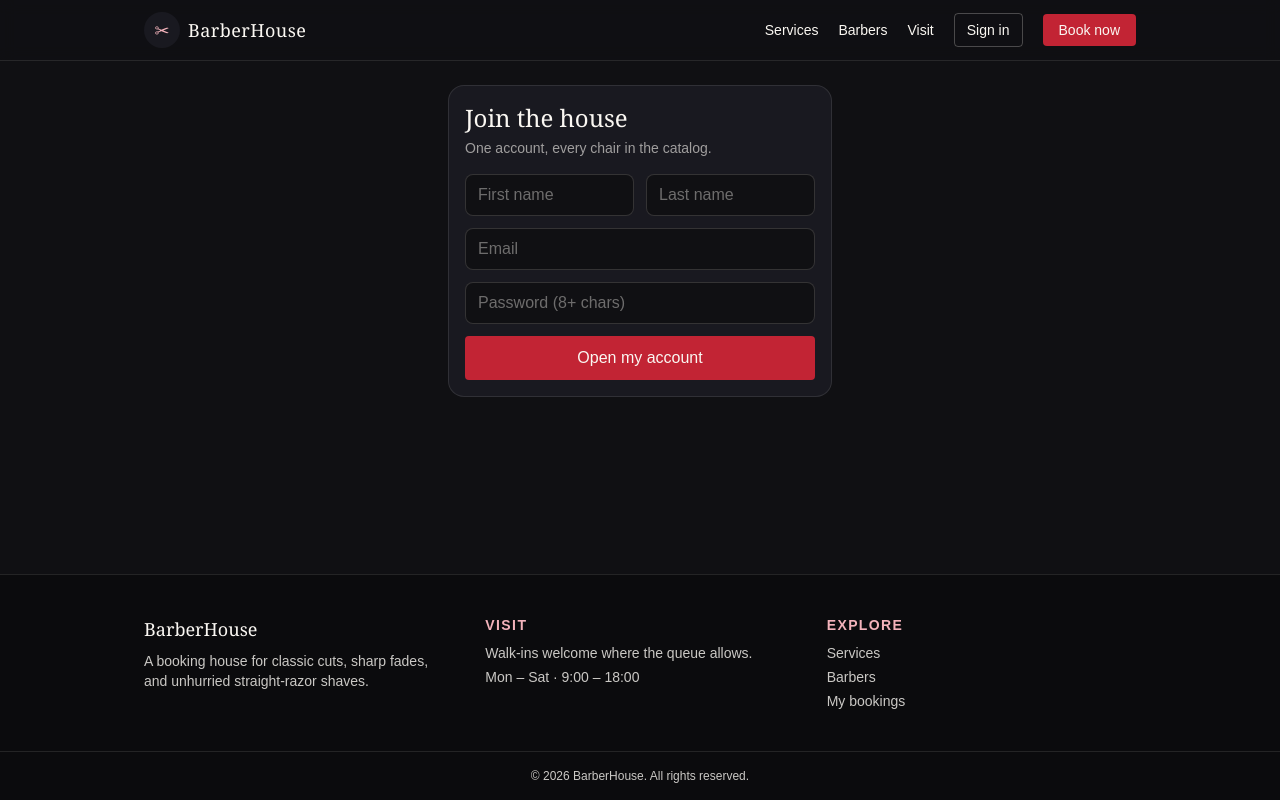
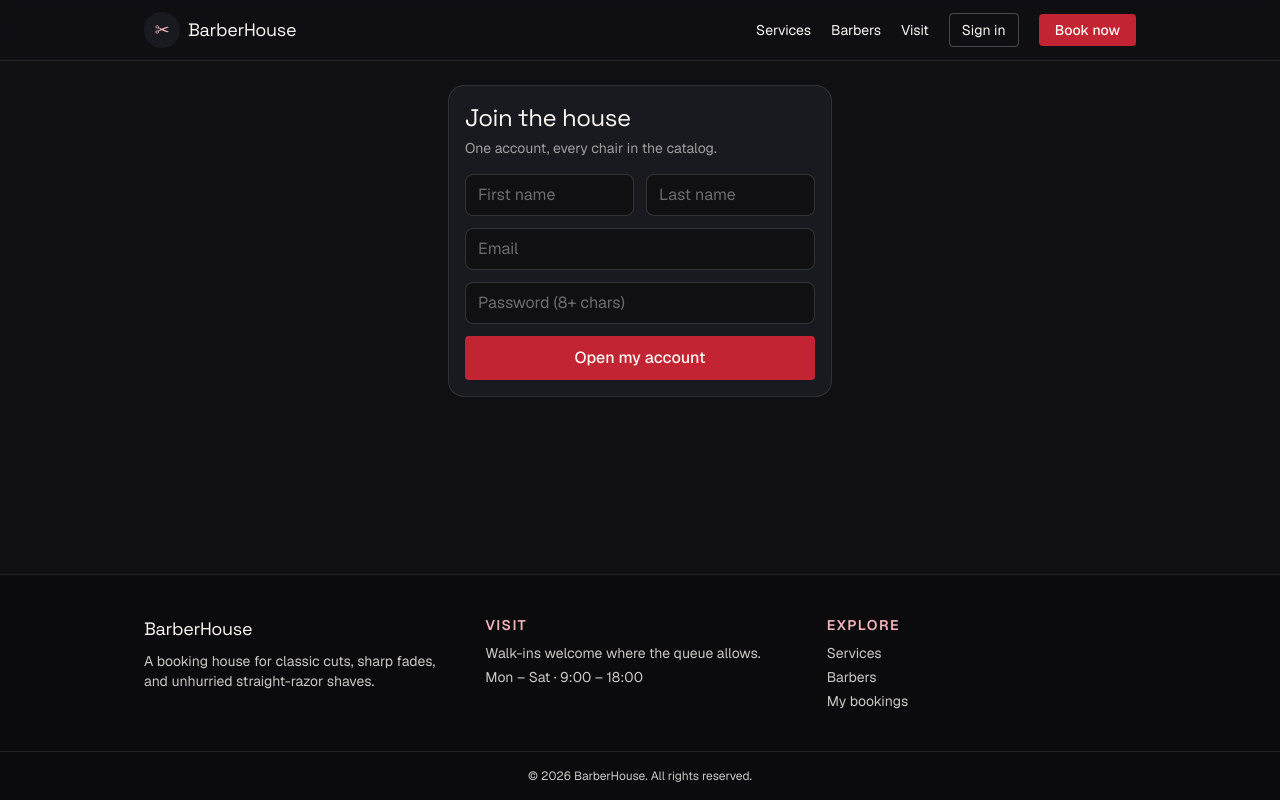
Before and after one commit to codew3y/barber-shop-system, a Next.js app: page /register in a window 1280 px wide. Built offline with nearby package versions, Linux system fonts and the light colour scheme.

Commit message:
style: modern type (Space Grotesk display, Geist body)

```diff
--- a/app/globals.css
+++ b/app/globals.css
@@ -20,7 +20,8 @@
   --color-copper-200: #f3b3bb;
   --color-copper-100: #fbe7e9;
 
-  --font-display: Georgia, "Times New Roman", serif;
+  --font-display: "Space Grotesk", "Geist", system-ui, sans-serif;
+  --font-sans: "Geist", system-ui, -apple-system, sans-serif;
 }
 
 :root {
@@ -31,11 +32,12 @@
 body {
   background: var(--background);
   color: var(--foreground);
-  font-family: Arial, Helvetica, sans-serif;
+  font-family: var(--font-geist-sans), system-ui, -apple-system, sans-serif;
 }
 
 .font-display {
   font-family: var(--font-display);
+  letter-spacing: -0.02em;
 }
 
 @layer components {
--- a/app/layout.tsx
+++ b/app/layout.tsx
@@ -1,5 +1,5 @@
 import type { Metadata } from "next";
-import { Geist, Geist_Mono } from "next/font/google";
+import { Geist, Geist_Mono, Space_Grotesk } from "next/font/google";
 import "./globals.css";
 import { Providers } from "@/components/providers";
 
@@ -13,6 +13,12 @@ const geistMono = Geist_Mono({
   subsets: ["latin"],
 });
 
+const spaceGrotesk = Space_Grotesk({
+  variable: "--font-space-grotesk",
+  subsets: ["latin"],
+  weight: ["400", "500", "600", "700"],
+});
+
 export const metadata: Metadata = {
   title: "BarberHouse",
   description: "BarberHouse — book barber appointments online",
@@ -22,7 +28,7 @@ export default function RootLayout({ children }: { children: React.ReactNode })
   return (
     <html
       lang="en"
-      className={`${geistSans.variable} ${geistMono.variable} h-full antialiased`}
+      className={`${geistSans.variable} ${geistMono.variable} ${spaceGrotesk.variable} h-full antialiased`}
     >
       <body className="min-h-full flex flex-col">
         <Providers>{children}</Providers>
```
Also changed, not shown: 1 other file (tests, documents, lock files or other folders).
